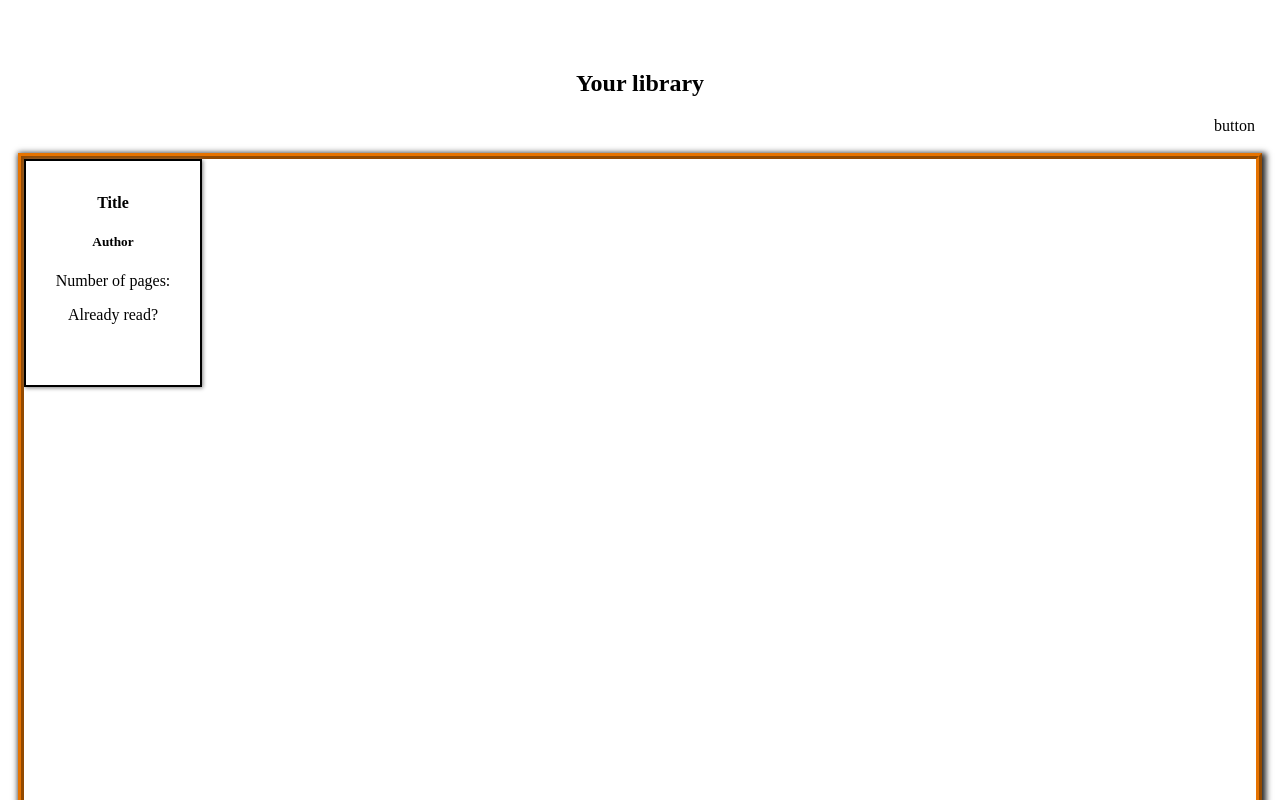
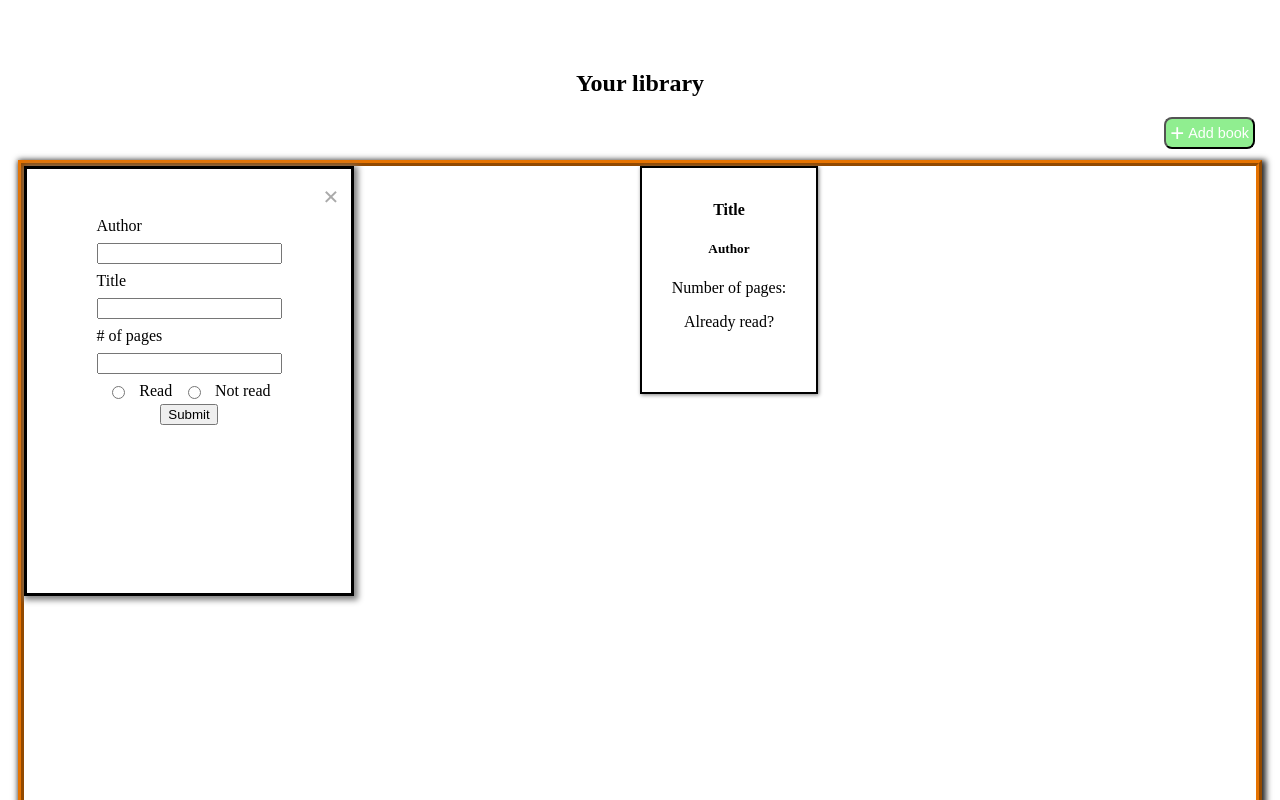
Before and after one commit to FeralTurtle/TOP_Library, a plain HTML site: page index.html in a window 1280 px wide. Shown: the top 800 px of the page. Drawn offline with Linux system fonts and the light colour scheme.

Commit message:
Gets user input and stores data as an object in array. Results to console.

```diff
--- a/index.html
+++ b/index.html
@@ -11,10 +11,33 @@
 
 <body>
     <h2>Your library</h2>
-    <div class="button-container">button</div>
+    <div class="button-container">
+        <button type="button" class="button-add-book">
+            <div>+</div>
+            <div>Add book</div>
+        </button>
+    </div>
     <div class="card-container">
+        <div class="popup-form">
+            <span class="close-form">&times</span>
+            <form>
+                <label for="author">Author</label>
+                <input type="text" id="author">
+                <label for="title">Title</label>
+                <input type="text" id="title">
+                <label for="pages"># of pages</label>
+                <input type="text" id="pages">
+                <div class="radio">
+                    <input type="radio" name="read" id="read-yes" value="read-yes">
+                    <label for="read-yes">Read</label>
+                    <input type="radio" name="read" id="read-no" value="read-no">
+                    <label for="read-no">Not read</label>
+                </div>
+                <button type="button" id="form-btn">Submit</button>
+            </form>
+        </div>
         <div class="card">
-            <h4>Title</h4>
+            <h4 data-title="title">Title</h4>
             <h5>Author</h5>
             <p>Number of pages: </p>
             <p>Already read?</p>
--- a/script.js
+++ b/script.js
@@ -8,9 +8,30 @@ function Book(author, title, pages, read) {
 }
 
 function addBookToLibrary() {
-
+  const newBook = new Book(author.value, title.value, pages.value, readBool());
+  userLibrary.push(newBook);
+  console.log(userLibrary);
 }
 
-function makeCard() {
+function readBool() {
+  if (readYes.checked) {
+    return 'read';
+  } else if (readNo.checked) {
+    return 'notRead';
+  };
+}
 
-}
+
+
+
+const author = document.querySelector('#author');
+const title = document.querySelector('#title');
+const pages = document.querySelector('#pages');
+
+const readYes = document.querySelector('#read-yes');
+const readNo = document.querySelector('#read-no');
+
+const addBookBtn = document.querySelector('.button-add-book');
+const formSubmitBtn = document.querySelector('#form-btn');
+
+formSubmitBtn.addEventListener('click', () => console.log(addBookToLibrary()));
--- a/styles.css
+++ b/styles.css
@@ -11,6 +11,7 @@ h2 {
     padding-top: 50px;
   }
 
+  /* Add book button */
   .button-container {
     justify-content: end;
     display: flex;
@@ -18,11 +19,34 @@ h2 {
     padding-right: 25px;
   }
 
+  .button-add-book {
+    display: flex;
+    gap: 4px;
+    align-items: center;
+    background-color: lightgreen;
+    color: white;
+    font-size: 1.5rem;
+    border-radius: 8px;
+    padding: 0px 4px;
+  }
+
+  .button-add-book > div:first-child{
+    font-size: 1.5rem;
+  }
+
+  .button-add-book > div:last-child {
+    font-size: 0.9rem;
+  }
+
+  /* Book cards */
   .card-container {
     display: grid;
     grid-template-columns: repeat(auto-fit, minmax(150px, 1fr));
     grid-template-rows: repeat(3, 1fr);
-    margin: 18px;
+    margin-top: 11px;
+    margin-bottom: 18px;
+    margin-right: 18px;
+    margin-left: 18px;
     background-color: #ffffff;
     border: 6px ridge #e67300;
     box-shadow: 2px 2px 6px 2px #262626;
@@ -37,3 +61,53 @@ h2 {
     border: 2px solid black;
     box-shadow: 1px 1px 4px #808080;
   }
+
+  /* Modal box (pop-up form) */
+  .popup-form {
+    display: flex;
+    flex-direction: column;
+    align-items: center;
+    padding: 12px;
+    height: 400px;
+    width: 300px;
+    background-color: white;
+    white-space: pre-line;
+    border: 3px solid black;
+    box-shadow: 2px 2px 6px 2px #808080;
+  }
+
+  .radio {
+    display: flex;
+  }
+
+  form {
+    display: flex;
+    flex-direction: column;
+  }
+
+  form > label, form > input, form > .radio {
+    margin: 4px 0px;
+  }
+
+  .radio {
+    justify-content: space-evenly;
+  }
+
+  #form-btn {
+    align-self: center;
+  }
+
+  .close-form {
+    color: #aaa;
+    float: right;
+    font-size: 28px;
+    font-weight: bold;
+    align-self: end;
+  }
+
+  .close-form:hover,
+  .close-form:focus {
+    color: black;
+    text-decoration: none;
+    cursor: pointer;
+  }
```
Lines whose indentation alone changed are shown as unchanged.
